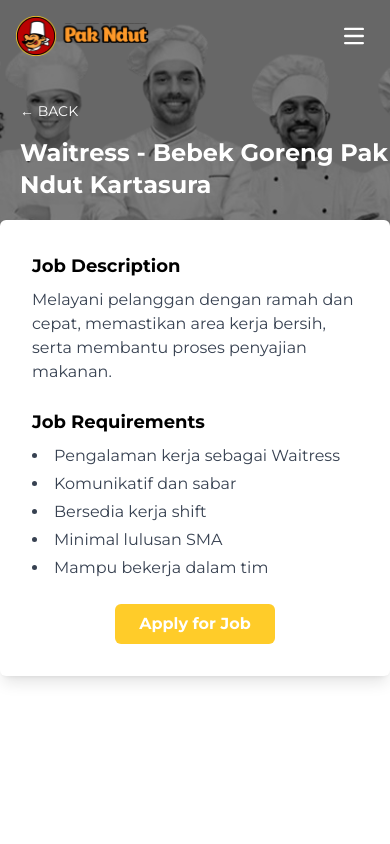
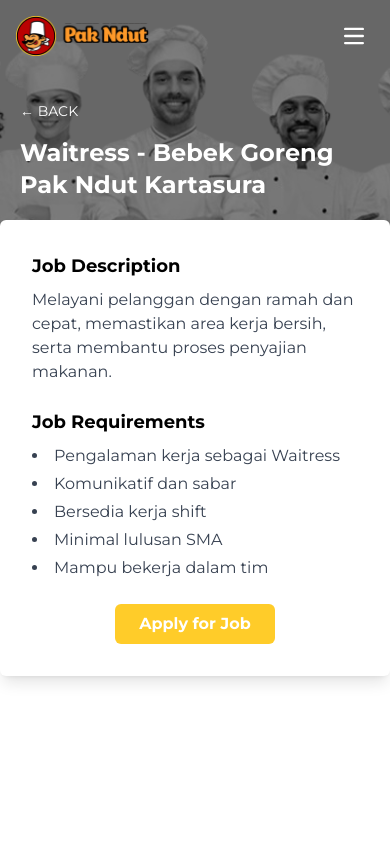
Before and after one commit to GilangAlfarizi/pak-ndut-official-website, a React (Vite) app: page /career/1 in a window 390 px wide. Shown: the top 844 px of the page. Built offline with nearby package versions, Linux system fonts and the light colour scheme.

Commit message:
update tipis

```diff
--- a/src/components/article/MainArticle.jsx
+++ b/src/components/article/MainArticle.jsx
@@ -31,11 +31,11 @@
           Read Post
         </button>
       </div>
-      <div className="flex-1 mr-25">
+      <div className="flex-1 mr-1 md:mr-25">
         <img
           src="/images/hero.svg"
           alt="Article Illustration"
-          className="bg-white w-full h-auto md:h-80 md:w-135 object-cover rounded-3xl mt-15 md:mt-0 shadow-2xl shadow-red-950 mb-5 md:mb-0"
+          className="bg-white w-full h-auto md:h-80 md:w-135 object-cover rounded-2xl md:rounded-3x mt-15 md:mt-0 shadow-2xl shadow-red-950 mb-5 md:mb-0"
         />
       </div>
     </div>
--- a/src/components/career/JobDetail.jsx
+++ b/src/components/career/JobDetail.jsx
@@ -41,7 +41,7 @@
             >
               &larr; Back
             </button>
-            <h1 className="text-2xl md:text-3xl ml-5 md:ml-0 font-bold">
+            <h1 className="text-2xl md:text-3xl ml-5 md:ml-0 font-bold mr-2 md:mr-0">
               {job.name} - {job.location}
             </h1>
           </div>
```
